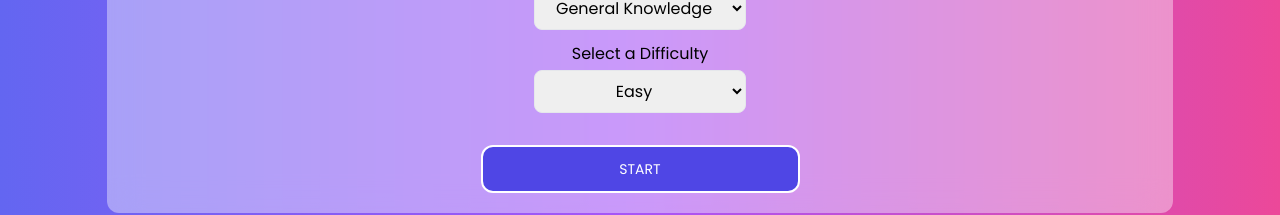
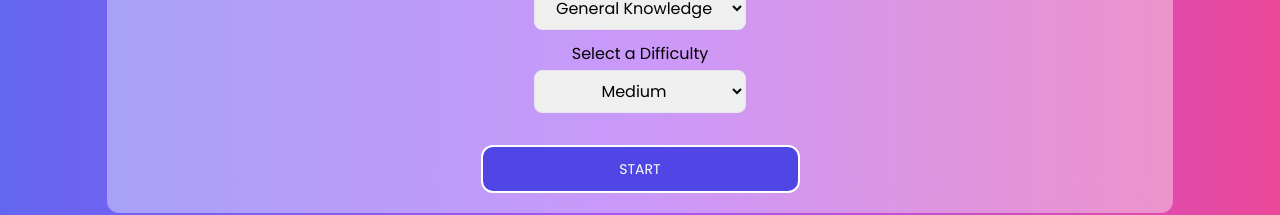
Before and after one commit to cetinsangu/triviapp, a React (Create React App) app: page / in a window 1280 px wide. Shown: the part 399-614 px from the top of the page. Built offline with nearby package versions, Linux system fonts and the light colour scheme.

Commit message:
categories updated

```diff
--- a/src/Context.js
+++ b/src/Context.js
@@ -38,7 +38,7 @@ const AppProvider = ({ children }) => {
   const [quizValues, setQuizValues] = useState({
     questionAmount: 20,
     category: 'General Knowledge',
-    difficulty: 'easy',
+    difficulty: 'medium',
   });
   const [isModalOpen, setIsModalOpen] = useState(false);
 
```
